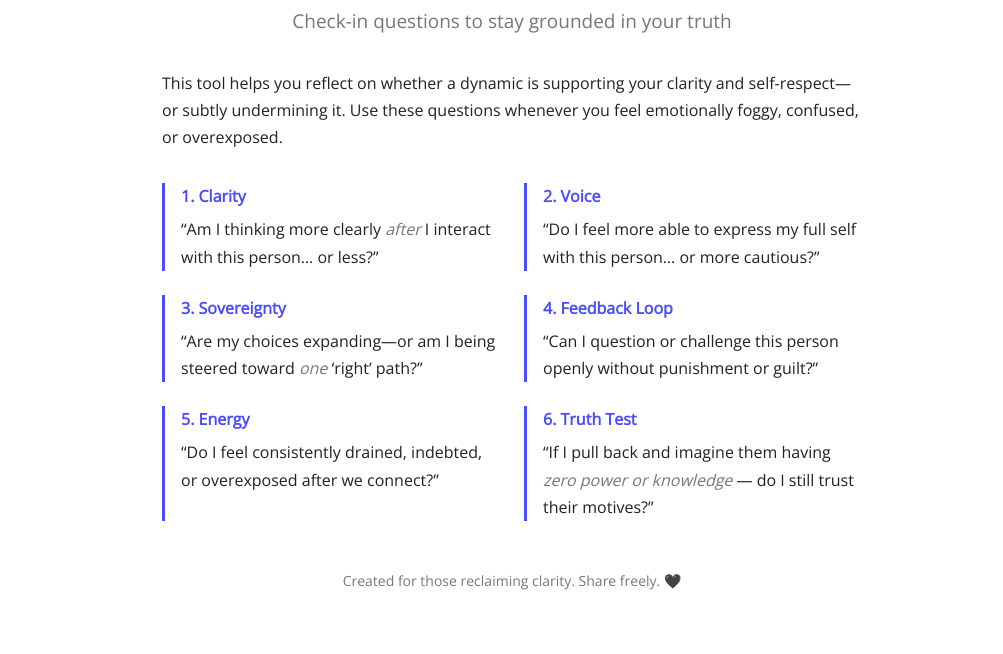
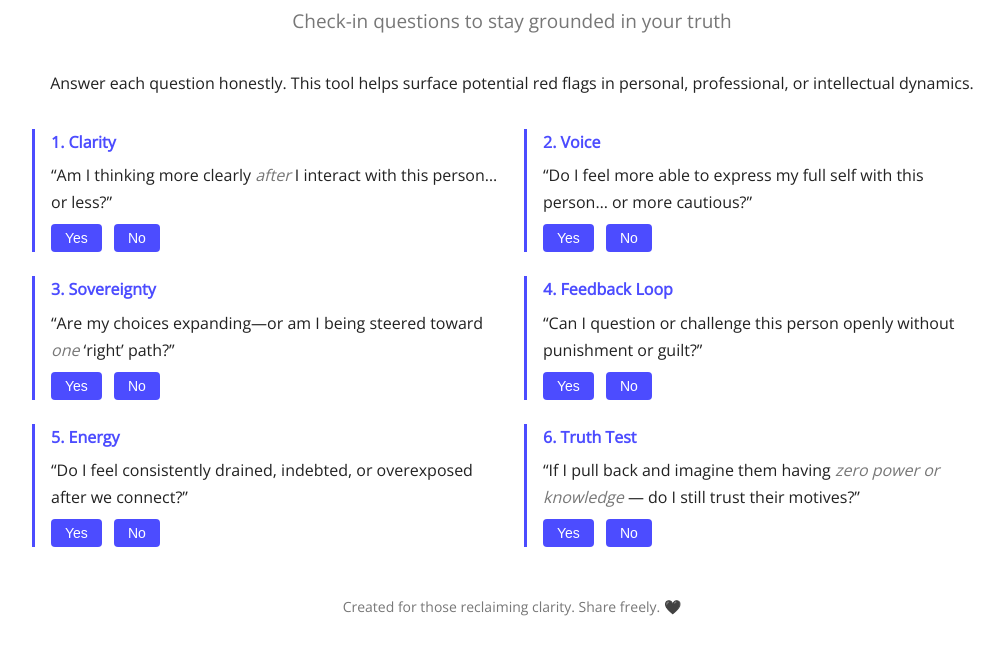
Before and after one commit to J3ddda/self-integrity-audit, a plain HTML site: page index.html in a window 1280 px wide. Both pictures are taken after a click on the button "Toggle Light Mode". Shown: the part 190-844 px from the top of the page, without its empty margins (128-1131 px from the left). Drawn offline with nearby package versions, Linux system fonts and the light colour scheme.

Commit message:
Update index.html

```diff
--- a/index.html
+++ b/index.html
@@ -11,7 +11,7 @@
       font-family: 'Open Sans', sans-serif;
       background-color: #1e1e1e;
       color: #dddddd;
-      max-width: 700px;
+      max-width: 960px;
       margin: 48px auto;
       padding: 16px;
       line-height: 1.7;
@@ -38,10 +38,20 @@
       margin-bottom: 32px;
     }
 
+    .questions-wrapper {
+      display: flex;
+      flex-wrap: wrap;
+      justify-content: space-between;
+      gap: 24px;
+      margin-top: 32px;
+    }
+
     .question {
-      margin: 28px 0;
+      flex: 1 1 calc(33% - 24px);
+      min-width: 280px;
       padding-left: 16px;
       border-left: 3px solid #9aaaff;
+      margin: 0;
     }
 
     .question span {
@@ -56,20 +66,51 @@
       color: #aaaaaa;
     }
 
-    footer {
-      margin-top: 48px;
-      text-align: center;
-      font-size: 14px;
-      color: #999999;
+    .answers {
+      margin-top: 8px;
     }
 
-    a {
-      color: #9aaaff;
-      text-decoration: none;
+    .answers button {
+      margin-right: 8px;
+      padding: 6px 14px;
+      font-size: 14px;
+      border-radius: 4px;
+      border: none;
+      cursor: pointer;
+      background-color: #bbbbbb;
+      color: #000;
+      transition: background-color 0.2s;
     }
 
-    a:hover {
-      text-decoration: underline;
+    .answers button:hover {
+      background-color: #999999;
+    }
+
+    body.light-mode h1 {
+      color: #4c4cff;
+    }
+
+    body.light-mode .question {
+      border-left-color: #4c4cff;
+    }
+
+    body.light-mode .question span {
+      color: #4c4cff;
+    }
+
+    body.light-mode h2,
+    body.light-mode em,
+    body.light-mode footer {
+      color: #777777;
+    }
+
+    body.light-mode .answers button {
+      background-color: #4c4cff;
+      color: white;
+    }
+
+    body.light-mode .answers button:hover {
+      background-color: #3737d3;
     }
 
     #mode-toggle {
@@ -89,20 +130,6 @@
       background-color: #bbbbbb;
     }
 
-    body.light-mode h1 {
-      color: #4c4cff;
-    }
-
-    body.light-mode .question span {
-      color: #4c4cff;
-    }
-
-    body.light-mode h2,
-    body.light-mode em,
-    body.light-mode footer {
-      color: #777777;
-    }
-
     body.light-mode #mode-toggle {
       background-color: #4c4cff;
       color: white;
@@ -112,35 +139,29 @@
       background-color: #3737d3;
     }
 
-    .questions-wrapper {
-      display: flex;
-      flex-wrap: wrap;
-      justify-content: space-between;
-      gap: 24px;
-      margin-top: 32px;
+    #result {
+      margin-top: 48px;
+      text-align: center;
+      font-size: 18px;
     }
 
-    .question {
-      flex: 1 1 calc(33% - 24px);
-      min-width: 260px;
-      padding-left: 16px;
-      border-left: 3px solid #9aaaff;
-      margin: 0;
+    footer {
+      margin-top: 48px;
+      text-align: center;
+      font-size: 14px;
+      color: #999999;
     }
 
-    .question span {
-      display: block;
-      font-weight: bold;
-      margin-bottom: 6px;
-      color: #9aaaff;
+    .heart {
+      transition: color 0.3s ease;
     }
 
-    body.light-mode .question {
-      border-left-color: #4c4cff;
+    body.dark-mode .heart {
+      color: #ffffff;
     }
 
-    body.light-mode .question span {
-      color: #4c4cff;
+    body.light-mode .heart {
+      color: #000000;
     }
 
     @media (max-width: 768px) {
@@ -148,23 +169,8 @@
         flex: 1 1 100%;
       }
     }
-
-    .heart {
-  transition: color 0.3s ease;
-    }
-
-    body.dark-mode .heart {
-  color: white;
-    }
-
-    body.light-mode .heart {
-  color: #000000;
-    }
-
   </style>
 </head>
-
-
 <body>
 
   <button id="mode-toggle">Toggle Light Mode</button>
@@ -172,38 +178,67 @@
   <h1>🧭 Self-Integrity Audit Tool</h1>
   <h2>Check-in questions to stay grounded in your truth</h2>
 
-  <p>This tool helps you reflect on whether a dynamic is supporting your clarity and self-respect—or subtly undermining it. Use these questions whenever you feel emotionally foggy, confused, or overexposed.</p>
+  <p style="text-align: center;">
+    Answer each question honestly. This tool helps surface potential red flags in personal, professional, or intellectual dynamics.
+  </p>
+
   <div class="questions-wrapper">
     <div class="question">
       <span>1. Clarity</span>
       “Am I thinking more clearly <em>after</em> I interact with this person… or less?”
+      <div class="answers">
+        <button onclick="handleAnswer(0, true)">Yes</button>
+        <button onclick="handleAnswer(0, false)">No</button>
+      </div>
     </div>
 
     <div class="question">
       <span>2. Voice</span>
       “Do I feel more able to express my full self with this person… or more cautious?”
+      <div class="answers">
+        <button onclick="handleAnswer(1, true)">Yes</button>
+        <button onclick="handleAnswer(1, false)">No</button>
+      </div>
     </div>
 
     <div class="question">
       <span>3. Sovereignty</span>
       “Are my choices expanding—or am I being steered toward <em>one</em> ‘right’ path?”
+      <div class="answers">
+        <button onclick="handleAnswer(2, true)">Yes</button>
+        <button onclick="handleAnswer(2, false)">No</button>
+      </div>
     </div>
 
     <div class="question">
       <span>4. Feedback Loop</span>
       “Can I question or challenge this person openly without punishment or guilt?”
+      <div class="answers">
+        <button onclick="handleAnswer(3, true)">Yes</button>
+        <button onclick="handleAnswer(3, false)">No</button>
+      </div>
     </div>
 
     <div class="question">
       <span>5. Energy</span>
       “Do I feel consistently drained, indebted, or overexposed after we connect?”
+      <div class="answers">
+        <button onclick="handleAnswer(4, true)">Yes</button>
+        <button onclick="handleAnswer(4, false)">No</button>
+      </div>
     </div>
 
     <div class="question">
       <span>6. Truth Test</span>
       “If I pull back and imagine them having <em>zero power or knowledge</em> — do I still trust their motives?”
+      <div class="answers">
+        <button onclick="handleAnswer(5, true)">Yes</button>
+        <button onclick="handleAnswer(5, false)">No</button>
       </div>
     </div>
+  </div>
+
+  <div id="result"></div>
 
   <footer>
     Created for those reclaiming clarity. Share freely. <span class="heart">🖤</span>
@@ -217,6 +252,33 @@
         ? 'Toggle Dark Mode'
         : 'Toggle Light Mode';
     });
+
+    const answers = Array(6).fill(null);
+
+    function handleAnswer(index, value) {
+      answers[index] = value;
+      updateScore();
+    }
+
+    function updateScore() {
+      const count = answers.filter(Boolean).length;
+      const totalAnswered = answers.filter(a => a !== null).length;
+
+      let feedback = '';
+      if (totalAnswered < 6) {
+        feedback = `📝 You’ve answered ${totalAnswered}/6 questions.`;
+      } else if (count === 0) {
+        feedback = "✅ No red flags detected — this dynamic seems solid.";
+      } else if (count < 3) {
+        feedback = `⚠️ ${count}/6 red flags. Trust your gut and stay curious.`;
+      } else if (count < 6) {
+        feedback = `🚩 ${count}/6 red flags. Something may be misaligned. Reflect deeper.`;
+      } else {
+        feedback = `🛑 All 6 raised red flags. Proceed with high caution.`;
+      }
+
+      document.getElementById('result').innerHTML = feedback;
+    }
   </script>
 
 </body>
```
Lines whose indentation alone changed are shown as unchanged.
